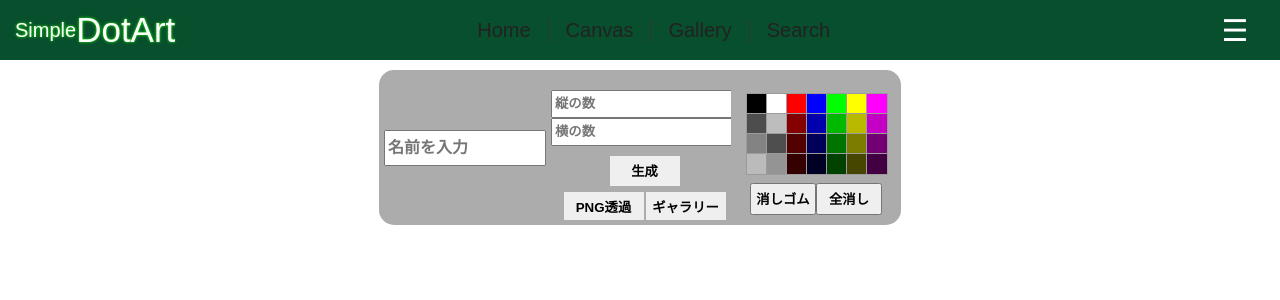
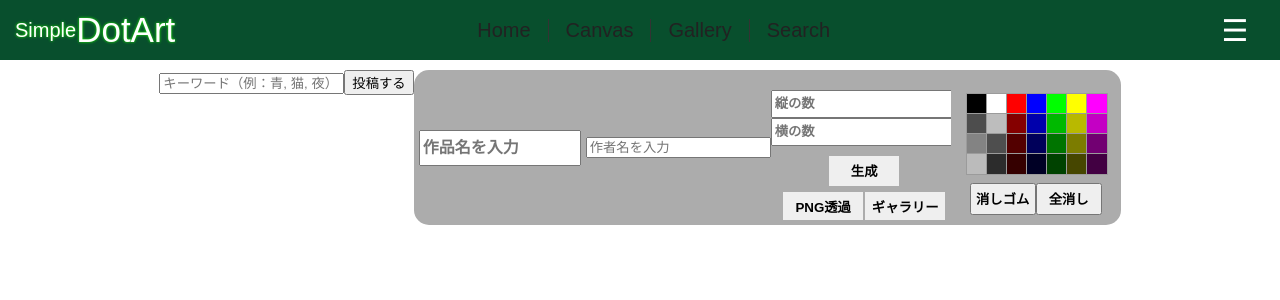
Before and after one commit to wingfr/DotArt-React, a React (Vite) app: page /#/draw in a window 1280 px wide. Shown: the top 300 px of the page. Built offline with nearby package versions, Linux system fonts and the light colour scheme; a web font is replaced by a local one.

Commit message:
SearchPage作成。 投稿機能＆投稿場所からの読み込み機能。 投稿ページでの検索機能（作者名、キーワードなど）

```diff
--- a/src/App.jsx
+++ b/src/App.jsx
@@ -3,7 +3,7 @@ import { useState } from 'react';
 import { DrawPage } from './Pages/DrawPage';
 import { HomePage } from './Pages/HomePage';
 import { GalleryPage } from './Pages/GalleryPage';
-import { SerachPage } from './Pages/SearchPage';
+import { SearchPage } from './Pages/SearchPage';
 import './App.css'
 
 export default function App() {
@@ -22,7 +22,10 @@ export default function App() {
           path="gallery"
           element={<GalleryPage setLoadData={setLoadData} />}
         />
-        <Route path="search" element={<SerachPage />} />
+        <Route
+          path="/search"
+          element={<SearchPage setLoadData={setLoadData} />}
+        />
       </Routes>
     </>
   );
--- a/src/Pages/DrawPage.jsx
+++ b/src/Pages/DrawPage.jsx
@@ -5,6 +5,7 @@ import { Grid } from '../components/Grid';
 import { ColorSettings } from '../components/ColorSettings';
 import { Header } from '../components/Header';
 import { SetName } from '../components/Name';
+import { Post } from '../components/Post';
 import "./DrawPage.css"
 
 export function DrawPage({ loadData, setLoadData }) {
@@ -14,6 +15,11 @@ export function DrawPage({ loadData, setLoadData }) {
     const [loadedPixels, setLoadedPixels] = useState(null);
     const displayRef = useRef(null);
     const [name, setName] = useState('');
+    const [pixels, setPixels] = useState([]);
+    const [author, setAuthor] = useState("");
+    const getPixels = () => pixels;
+
+
 
     const handleSave = () => {
         if (!displayRef.current) return;
@@ -62,7 +68,8 @@ export function DrawPage({ loadData, setLoadData }) {
         );
 
         const data = {
-            name: name || "unknown",
+            name: name || "untitled",
+            author: author || "unknown",
             rows: gridSize.rows,
             cols: gridSize.cols,
             pixels: pixelColors,
@@ -82,8 +89,12 @@ export function DrawPage({ loadData, setLoadData }) {
 
         setGridSize({ rows: loadData.rows, cols: loadData.cols });
         setLoadedPixels(loadData.pixels); // ✅ pixels 値を渡す
+        setAuthor(loadData.author || "");
+        setName(loadData.name || "");
         setLoadData(null);
     }, [loadData, setLoadData]);
+
+
 
     return (
         <>
@@ -91,9 +102,12 @@ export function DrawPage({ loadData, setLoadData }) {
             <div className='drawPage'>
 
                 <div className="setting">
+                    <Post gridSize={gridSize} name={name} author={author} getPixels={getPixels} />
                     <SetName
                         name={name}
                         setName={setName}
+                        author={author}
+                        setAuthor={setAuthor}
                     />
                     <Settings
                         onCreate={setGridSize}
@@ -113,10 +127,12 @@ export function DrawPage({ loadData, setLoadData }) {
                             cols={gridSize.cols}
                             currentColor={currentColor}
                             clearSignal={clearSignal}
-                            initialPixels={loadedPixels} // ✅ 正しく設定
+                            initialPixels={loadedPixels}
+                            onPixelsChange={setPixels}
                         />
                     )}
                 </div>
+
             </div>
         </>
     );
--- a/src/Pages/GalleryPage.css
+++ b/src/Pages/GalleryPage.css
@@ -43,7 +43,7 @@ p {
     flex-direction: column;
     justify-content: space-between;
     align-items: center;
-
+    max-width: 198px;
     opacity: 0;
     transform: scale(0.5);
     animation: fadeInScale 0.5s forwards;
@@ -95,16 +95,21 @@ p {
   color: rgb(255, 255, 255);
 }
 .deleteBtn {
+  display: flex;
+  align-items: center;
+  justify-content: center;
   background-color: rgb(180, 3, 3);
   border: 1px solid #333;
-  border-radius: 0px 15px 0px 0px;
-  font-weight: 1000;
+  border-radius: 15px;
+  font-weight: 600;
   font-size: 15px;
   transition: 0.2s ease;
   border-top: 1px solid #333;
   color: rgb(255, 255, 255);
-  width: 30px;
-  height: 100%;
+  min-width: 25px;
+  min-height: 25px;
+  max-width: 25px;
+  max-height: 25px;
 }
 .deleteBtn:hover {
   background-color: rgb(95, 0, 0);
--- a/src/Pages/SearchPage.css
+++ b/src/Pages/SearchPage.css
@@ -1,25 +1,11 @@
-.come {
-  margin-top: 400px;
-  font-size: 2rem;
-  font-weight: bold;
-  overflow: hidden;
-  white-space: nowrap;
-  border-right: 3px solid; /* カーソル */
-
-  /* 1回のアニメの長さは4秒（お好みで変更OK） */
-  animation: typingLoop 4s steps(13) infinite,
-             blink 0.75s step-end infinite;
+.inputSearch {
+    width: 300px;
+    height: 40px;
+    font-size: 16px;
+    font-weight: 1000;
+    padding: 8px 12px;
+    border: 2px solid #ccc;
+    border-radius: 4px;
+    box-sizing: border-box;
+    margin-top: 60px;
 }
-
-/* Coming soon... は全部で16文字として指定 */
-@keyframes typingLoop {
-  0%   { width: 0ch; }   /* 打ち始め */
-  40%  { width: 13ch; }  /* 全部出る */
-  60%  { width: 13ch; }  /* 少し止める */
-  100% { width: 0ch; }   /* 逆再生して消える */
-}
-
-/* カーソル点滅 */
-@keyframes blink {
-  50% { border-color: transparent; }
-}
--- a/src/Pages/SearchPage.jsx
+++ b/src/Pages/SearchPage.jsx
@@ -1,11 +1,93 @@
+import { useNavigate } from "react-router-dom";
+import { useState, useEffect } from "react";
+import "./SearchPage.css";
 import { Header } from "../components/Header";
-import "./SearchPage.css";
 
-export function SerachPage() {
+export function SearchPage({ setLoadData }) {
+    const [search, setSearch] = useState("");
+    const [posts, setPosts] = useState([]);
+    const navigate = useNavigate();
+
+    // 投稿データを localStorage から読み込み
+    useEffect(() => {
+        const savedPosts = JSON.parse(localStorage.getItem("posts") || "[]");
+        setPosts(savedPosts);
+    }, []);
+
+    //  nullチェック付きの安全な検索
+    const filteredPosts = posts.filter((p) => {
+        const searchText = search.toLowerCase();
+
+        // name / author / tags が undefined の場合に備える
+        const name = p.name?.toLowerCase() || "";
+        const author = p.author?.toLowerCase() || "";
+        const tags = p.tags?.toLowerCase() || "";
+
+        return (
+            name.includes(searchText) ||
+            author.includes(searchText) ||
+            tags.includes(searchText)
+        );
+    });
+
+    // 読み込み処理
+    const handleLoad = (post) => {
+        setLoadData(post);
+        navigate("/draw");
+    };
+
     return (
         <>
             <Header />
-            <h1 className="come">Coming soon...</h1>
+            <div className="searchPage">
+                <input
+                    className="inputSearch"
+                    type="text"
+                    placeholder="タイトル・作者・タグで検索"
+                    value={search}
+                    onChange={(e) => setSearch(e.target.value)}
+                />
+
+                <div className="postList">
+                    {filteredPosts.length > 0 ? (
+                        filteredPosts.map((post) => (
+                            //  post.id がない場合に備えて代替キーを設定
+                            <div key={post.id || `${post.name}-${post.postedAt}`} className="postItem">
+                                <p className="title">{post.name || "（タイトルなし）"}</p>
+                                <p className="author">by {post.author || "不明"}</p>
+                                <p className="tags">
+                                    #{post.tags?.split(",").join(" #") || "タグなし"}
+                                </p>
+
+                                <div
+                                    className="miniGrid"
+                                    style={{
+                                        display: "grid",
+                                        gridTemplateColumns: `repeat(${post.cols}, 8px)`,
+                                    }}
+                                >
+                                    {post.pixels?.map((color, i) => (
+                                        // key に i を指定して警告回避
+                                        <div
+                                            key={i}
+                                            style={{
+                                                width: 8,
+                                                height: 8,
+                                                backgroundColor: color || "transparent",
+                                                border: "1px solid #ddd",
+                                            }}
+                                        />
+                                    ))}
+                                </div>
+
+                                <button onClick={() => handleLoad(post)}>読み込む</button>
+                            </div>
+                        ))
+                    ) : (
+                        <p>検索結果がありません。</p>
+                    )}
+                </div>
+            </div>
         </>
     );
 }
--- a/src/components/ColorSettings.jsx
+++ b/src/components/ColorSettings.jsx
@@ -6,7 +6,7 @@ export function ColorSettings({ onColorSelect, onClear }) {
         'black', 'white', 'red', 'blue', 'rgba(0, 255, 0, 1)', 'yellow', 'rgba(255, 0, 255, 1)',
         '#4d4d4dff', '#bdbdbdff', 'rgba(133, 0, 0, 1)', 'rgba(0, 0, 172, 1)', 'rgba(0, 185, 0, 1)', 'rgba(185, 185, 0, 1)', 'rgba(196, 0, 196, 1)',
         '#838383ff', '#4e4e4eff', 'rgba(83, 0, 0, 1)', 'rgba(0, 0, 90, 1)', 'rgba(0, 116, 0, 1)', 'rgba(124, 124, 0, 1)', 'rgba(114, 0, 114, 1)',
-        '#bbbbbbff', '#949494ff', 'rgba(53, 0, 0, 1)', 'rgba(0, 0, 37, 1)', 'rgba(0, 66, 0, 1)', 'rgba(70, 70, 0, 1)', 'rgba(66, 0, 66, 1)',
+        '#bbbbbbff', '#2c2c2cff', 'rgba(53, 0, 0, 1)', 'rgba(0, 0, 37, 1)', 'rgba(0, 66, 0, 1)', 'rgba(70, 70, 0, 1)', 'rgba(66, 0, 66, 1)',
     ];
 
     return (
--- /dev/null
+++ b/src/components/ComingSoon.css
@@ -0,0 +1,25 @@
+.come {
+  margin-top: 400px;
+  font-size: 2rem;
+  font-weight: bold;
+  overflow: hidden;
+  white-space: nowrap;
+  border-right: 3px solid; /* カーソル */
+
+  /* 1回のアニメの長さは4秒（お好みで変更OK） */
+  animation: typingLoop 4s steps(13) infinite,
+             blink 0.75s step-end infinite;
+}
+
+/* Coming soon... は全部で16文字として指定 */
+@keyframes typingLoop {
+  0%   { width: 0ch; }   /* 打ち始め */
+  40%  { width: 13ch; }  /* 全部出る */
+  60%  { width: 13ch; }  /* 少し止める */
+  100% { width: 0ch; }   /* 逆再生して消える */
+}
+
+/* カーソル点滅 */
+@keyframes blink {
+  50% { border-color: transparent; }
+}
--- a/src/components/Name.jsx
+++ b/src/components/Name.jsx
@@ -1,16 +1,23 @@
 import './Name.css';
 
-export function SetName({ name, setName }) {
+export function SetName({ name, setName, author, setAuthor }) {
 
     return (
         <div className='setNameContainer'>
             <input
                 className='setName'
-                placeholder="名前を入力"
+                placeholder="作品名を入力"
                 type='text'
                 value={name}
                 onChange={(e) => setName(e.target.value)}
             />
+            <input
+                className='setAuthor'
+                placeholder="作者名を入力"
+                type='text'
+                value={author}
+                onChange={(e) => setAuthor(e.target.value)}
+            />
         </div>
     );
 }
--- /dev/null
+++ b/src/components/Post.jsx
@@ -0,0 +1,46 @@
+import './Post.css';
+import { useState } from 'react';
+
+export function Post({ gridSize, author, name, getPixels }) {
+    const [tags, setTags] = useState("");
+
+    // 投稿処理
+    const handlePost = () => {
+        if (!gridSize || !name.trim() || !author.trim()) {
+            alert("作品名・作者名・グリッドを設定してください！");
+            return;
+        }
+
+        const pixels = getPixels();
+        const postData = {
+            id: Date.now(), // 🔑 一意なID
+            name,
+            author,
+            tags: tags.trim().toLowerCase(), // 🔍 検索のために小文字化
+            rows: gridSize.rows,
+            cols: gridSize.cols,
+            pixels,
+            postedAt: Date.now(),
+        };
+
+        // ローカルストレージに保存
+        const posts = JSON.parse(localStorage.getItem("posts") || "[]");
+        posts.push(postData);
+        localStorage.setItem("posts", JSON.stringify(posts));
+
+        alert("投稿しました！");
+        setTags(""); // 入力欄をリセット
+    };
+
+    return (
+        <div className="postContainer">
+            <input
+                type="text"
+                placeholder="キーワード（例：青, 猫, 夜）"
+                value={tags}
+                onChange={(e) => setTags(e.target.value)}
+            />
+            <button onClick={handlePost}>投稿する</button>
+        </div>
+    );
+}
```
Also changed, not shown: src/components/ComingSoon.jsx (added, +9 -0 lines), src/components/Grid.jsx (+6 -1 lines), src/components/Post.css (added).
